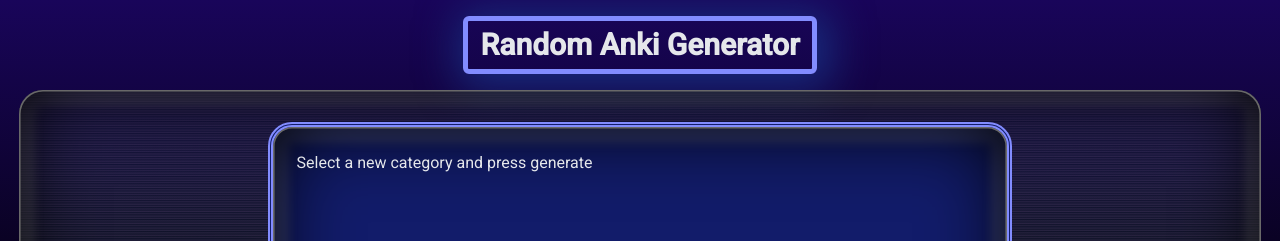
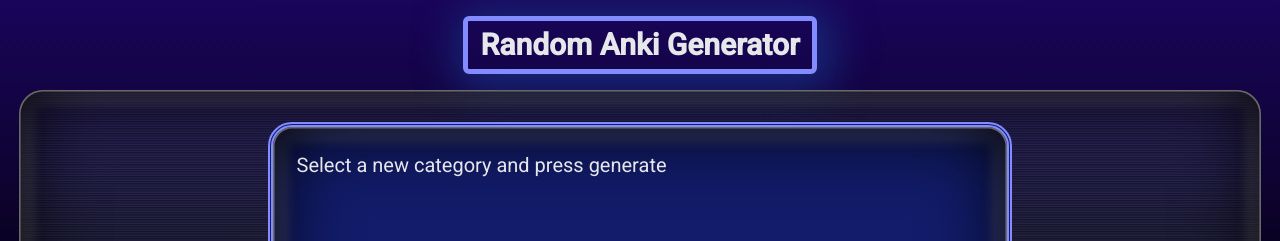
Before and after one commit to Angela-LJ/Banki-Generator, a React (Vite) app: page / in a window 1280 px wide. Shown: the top 241 px of the page. Built offline with nearby package versions, Linux system fonts and the light colour scheme.

Commit message:
Changed the text font size to make it bigger

```diff
--- a/src/index.css
+++ b/src/index.css
@@ -83,7 +83,7 @@
   p-6
 }
 .card-text {
-  @apply text-left w-11/12 h-auto
+  @apply text-left text-xl w-11/12 h-auto
 }
 .card-btn {
   @apply justify-center
```
